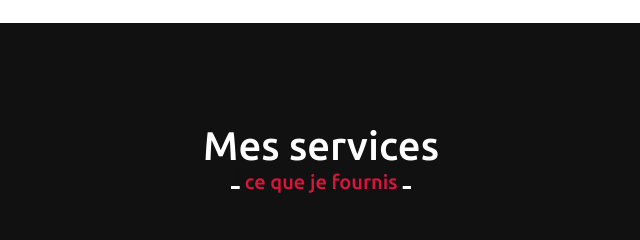
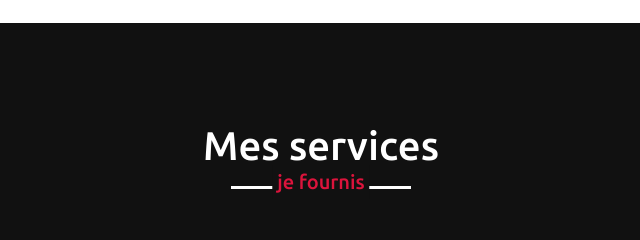
Before and after one commit to atefroot/atefroot.github.io, a plain HTML site: page index.html in a window 1280 px wide. Shown: the part 1560-1800 px from the top of the page, 319-959 px from the left. Drawn offline with nearby package versions, Linux system fonts and the light colour scheme; some packages are replaced by stand-ins of ours; a script that the page names is missing.

Commit message:
Update style.css

```diff
--- a/style.css
+++ b/style.css
@@ -271,7 +271,7 @@ justify-content: space-between;
 .services .title::after,
 .teams .title::after{
     background: #111;
-    content: "ce que je fournis";
+    content: "je fournis";
 }
 .services .serv-content .card{
     width: calc(33% - 20px);
```
